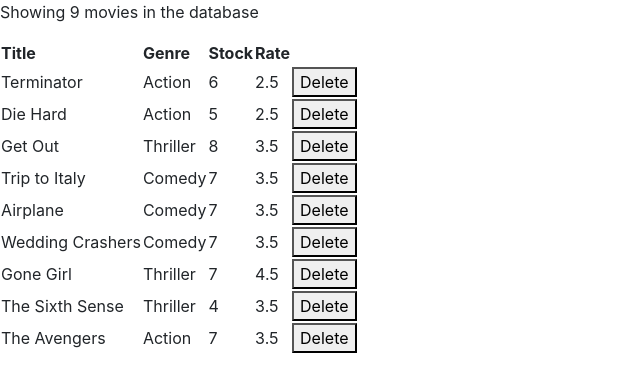
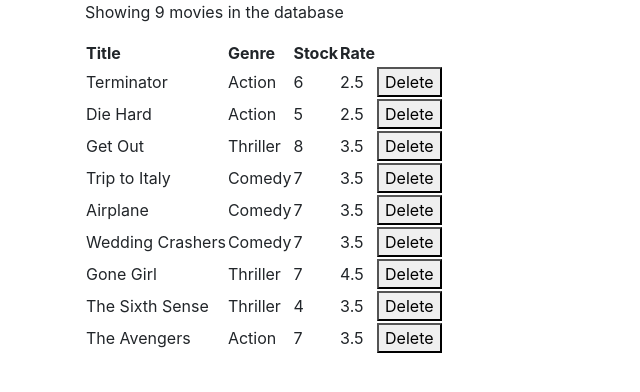
Before and after one commit to TheLuckyMojo/vidly, a React (Create React App) app: page / in a window 1280 px wide. Shown: the top 392 px of the page, without its empty margins (0-640 px from the left). Built offline with nearby package versions, Linux system fonts and the light colour scheme.

Commit message:
Update to how movies component is shown

```diff
--- a/src/App.js
+++ b/src/App.js
@@ -1,11 +1,12 @@
 import React, { Component } from "react";
+import Movies from "./components/movies";
 import "./App.css";
 
 class App extends Component {
   render() {
     return (
-      <main>
-        <h1>Hello World</h1>
+      <main className='container'>
+        <Movies />
       </main>
     );
   }
--- a/src/index.js
+++ b/src/index.js
@@ -1,7 +1,7 @@
 import React from "react";
 import ReactDOM from "react-dom/client";
 import "./index.css";
-import Movies from "./components/movies";
+import App from "./App";
 import reportWebVitals from "./reportWebVitals";
 import "bootstrap/dist/css/bootstrap.css";
 import "font-awesome/css/font-awesome.css";
@@ -9,7 +9,7 @@
 const root = ReactDOM.createRoot(document.getElementById("root"));
 root.render(
   <React.StrictMode>
-    <Movies />
+    <App />
   </React.StrictMode>
 );
 
```
